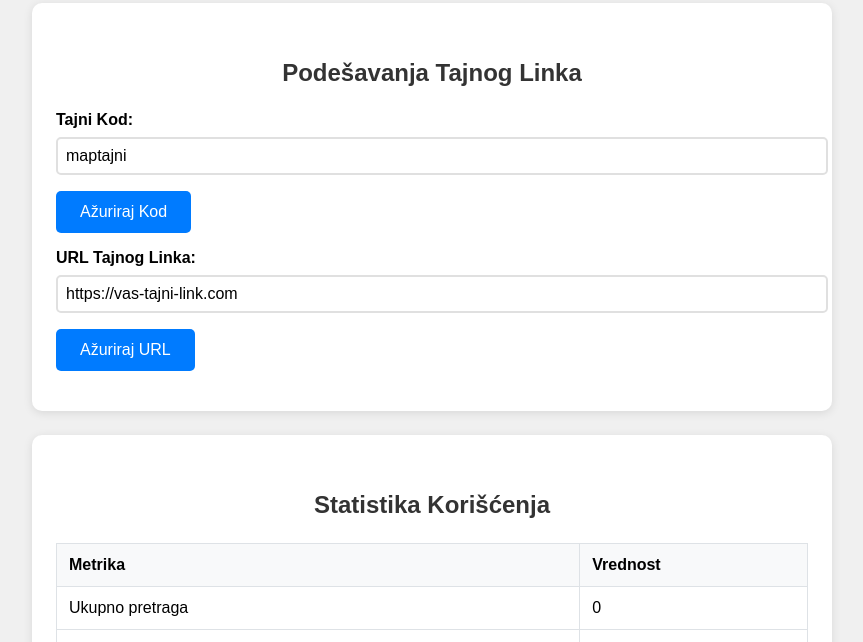
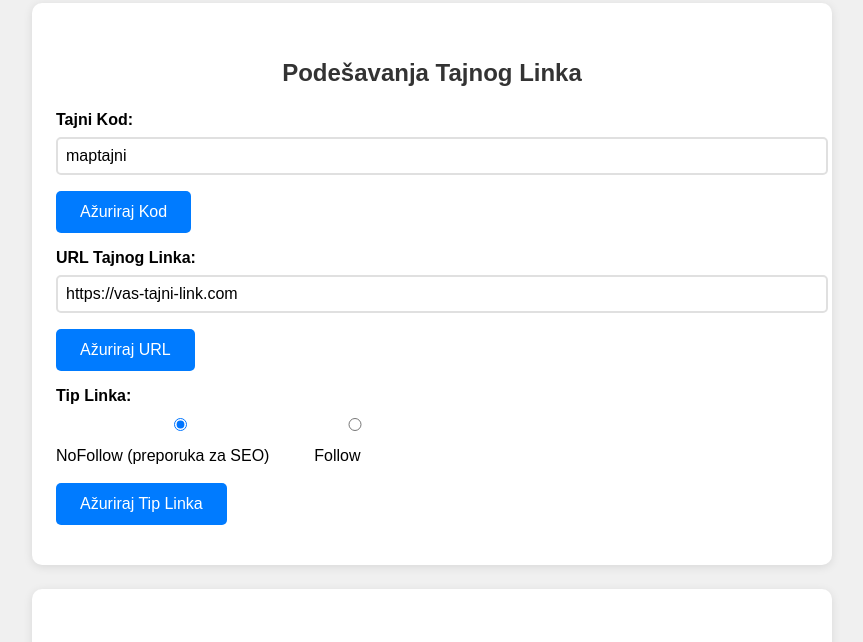
Before and after one commit to dogsbreeder/ugradimapu, a plain HTML site: page admin.html in a window 1280 px wide. Shown: the part 131-773 px from the top of the page, without its empty margins (208-1071 px from the left). Drawn offline with Linux system fonts and the light colour scheme.

Commit message:
Dodata opcija za izbor između follow i nofollow atributa za admin link

```diff
--- a/admin.html
+++ b/admin.html
@@ -69,6 +69,20 @@
                 <input type="text" id="secret-url" value="https://vas-tajni-link.com">
                 <button onclick="updateSecretUrl()" class="btn">Ažuriraj URL</button>
             </div>
+            <div class="form-group">
+                <label>Tip Linka:</label>
+                <div style="margin: 10px 0;">
+                    <label style="display: inline-block; margin-right: 15px; font-weight: normal;">
+                        <input type="radio" name="link-type" id="nofollow-option" value="nofollow" checked>
+                        NoFollow (preporuka za SEO)
+                    </label>
+                    <label style="display: inline-block; font-weight: normal;">
+                        <input type="radio" name="link-type" id="follow-option" value="follow">
+                        Follow
+                    </label>
+                </div>
+                <button onclick="updateLinkType()" class="btn">Ažuriraj Tip Linka</button>
+            </div>
         </div>
 
         <div class="admin-section">
@@ -131,6 +145,12 @@
             alert('URL tajnog linka je uspešno ažuriran!');
         }
 
+        function updateLinkType() {
+            const linkType = document.querySelector('input[name="link-type"]:checked').value;
+            localStorage.setItem('secretLinkType', linkType);
+            alert('Tip linka je uspešno ažuriran!');
+        }
+
         function clearStats() {
             if (confirm('Da li ste sigurni da želite da resetujete statistiku?')) {
                 localStorage.setItem('totalSearches', '0');
@@ -154,8 +174,13 @@
             localStorage.setItem('secretUrl', 'https://vas-tajni-link.com');
         }
 
+        if (!localStorage.getItem('secretLinkType')) {
+            localStorage.setItem('secretLinkType', 'nofollow');
+        }
+
         document.getElementById('secret-code').value = localStorage.getItem('secretCode') || 'maptajni';
         document.getElementById('secret-url').value = localStorage.getItem('secretUrl') || 'https://vas-tajni-link.com';
+        document.querySelector('input[name="link-type"][value="' + localStorage.getItem('secretLinkType') + '"]').checked = true;
         updateStats();
     </script>
 </body>
```
Also changed, not shown: script.js (+6 -2 lines).
